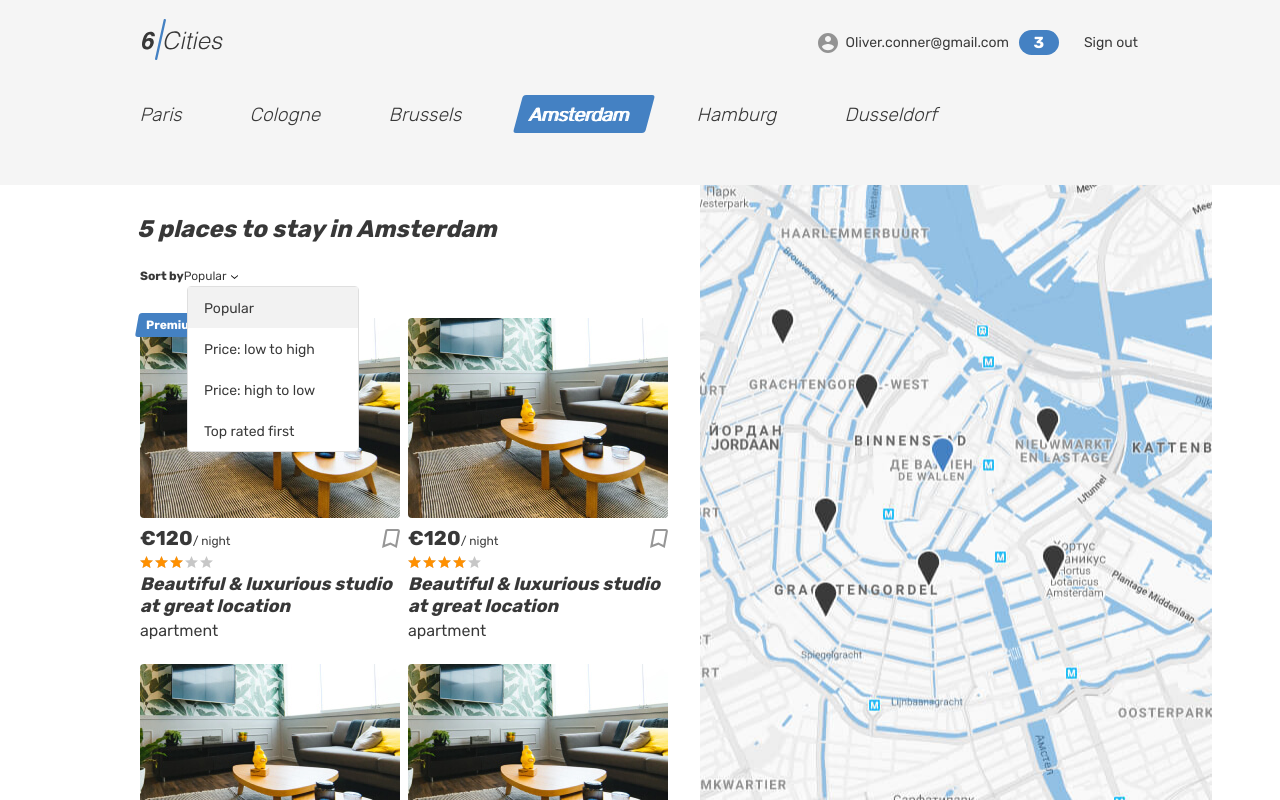
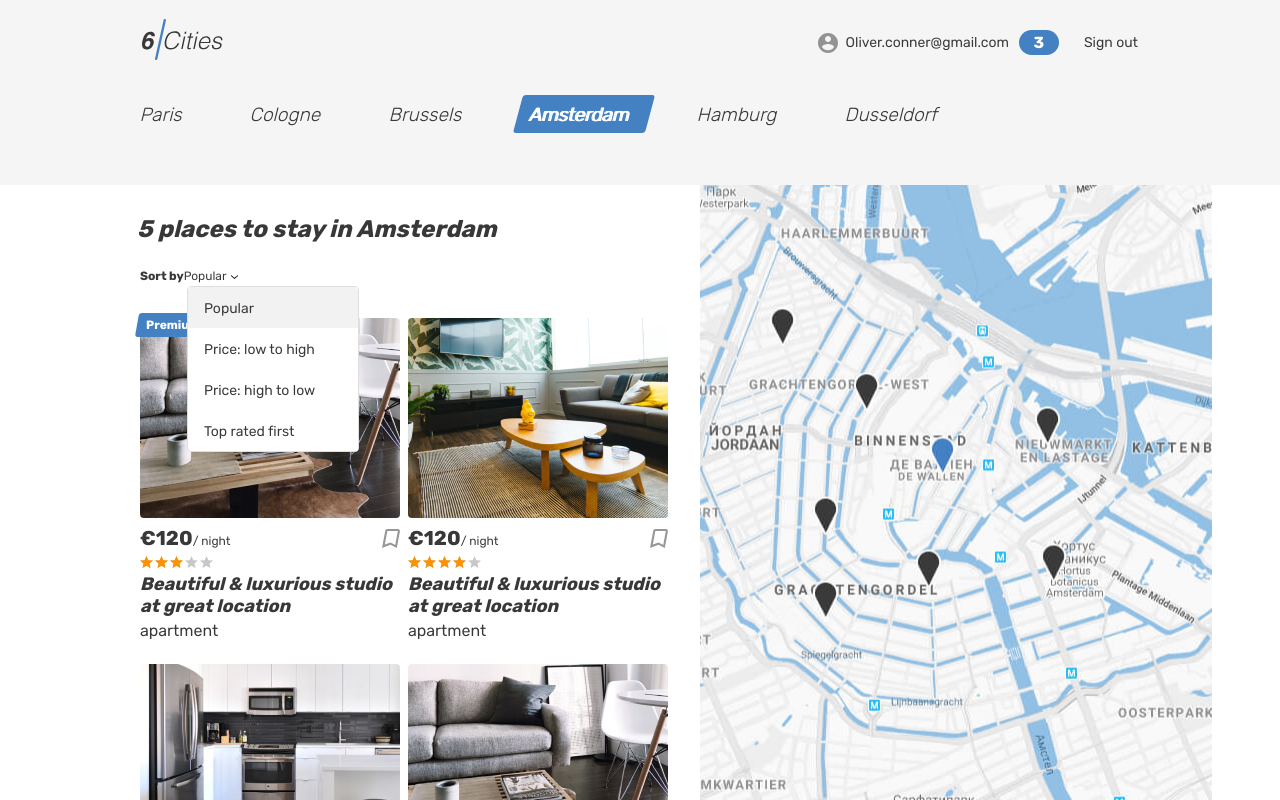
Before and after one commit to htmlacademy-react/2189499-six-cities-13, a React (Vite) app: page / in a window 1280 px wide. Built offline with nearby package versions, Linux system fonts and the light colour scheme.

Commit message:
добавили отрисовку разных картинок для карточек

```diff
--- a/src/components/card-component.tsx
+++ b/src/components/card-component.tsx
@@ -1,6 +1,6 @@
-import { Offer } from "../types/offer";
-import { Link } from "react-router-dom";
-import { AppRoute } from "../const";
+import { Offer } from '../types/offer';
+import { Link } from 'react-router-dom';
+import { AppRoute } from '../const';
 
 type CardComponentProps = Offer & {
   handleCardMouseEnter: () => void;
@@ -8,13 +8,15 @@ type CardComponentProps = Offer & {
 };
 
 function CardComponent(prop: CardComponentProps): JSX.Element {
-  const {title, type, price, rating, id, isPremium, handleCardMouseEnter, handleCardMouseLeave} = prop;
+  const {title, type, price, rating, id, isPremium, handleCardMouseEnter, handleCardMouseLeave, previewImage} = prop;
+
   return (
     <article className="cities__card place-card"
       onMouseEnter={handleCardMouseEnter}
       onMouseLeave={handleCardMouseLeave}
     >
-      {isPremium ?
+      {
+        isPremium ?
           <div className="place-card__mark">
             <span>Premium</span>
           </div> :
@@ -24,7 +26,7 @@ function CardComponent(prop: CardComponentProps): JSX.Element {
         <Link to={`${AppRoute.Offer}${id}`}>
           <img
             className="place-card__image"
-            src="img/apartment-02.jpg"
+            src={previewImage}
             width={260}
             height={200}
             alt="Place image"
@@ -46,11 +48,11 @@ function CardComponent(prop: CardComponentProps): JSX.Element {
         </div>
         <div className="place-card__rating rating">
           <div className="place-card__stars rating__stars">
-            {(rating == 1) ? <span style={{width: '20%'}}></span>: ''}
-            {(rating == 2) ? <span style={{width: '40%'}}></span>: ''}
-            {(rating == 3) ? <span style={{width: '60%'}}></span>: ''}
-            {(rating == 4) ? <span style={{width: '80%'}}></span>: ''}
-            {(rating == 5) ? <span style={{width: '100%'}}></span>: ''}
+            {(rating === 1) ? <span style={{width: '20%'}}></span> : ''}
+            {(rating === 2) ? <span style={{width: '40%'}}></span> : ''}
+            {(rating === 3) ? <span style={{width: '60%'}}></span> : ''}
+            {(rating === 4) ? <span style={{width: '80%'}}></span> : ''}
+            {(rating === 5) ? <span style={{width: '100%'}}></span> : ''}
             <span className="visually-hidden"></span>
           </div>
         </div>
--- a/src/index.tsx
+++ b/src/index.tsx
@@ -11,8 +11,8 @@ const root = ReactDOM.createRoot(
 root.render(
   <React.StrictMode>
     <App
-    countPlaces={CountPlaces.Count}
-    offers={offers}
+      countPlaces={CountPlaces.Count}
+      offers={offers}
     />
   </React.StrictMode>
 );
--- a/src/moks/offers.ts
+++ b/src/moks/offers.ts
@@ -22,7 +22,7 @@ export const offers: Offers = [
     isFavorite: false,
     isPremium: true,
     rating: 3,
-    previewImage: 'https://url-to-image/image.png',
+    previewImage: 'img/apartment-01.jpg',
     description: 'A quiet cozy and picturesque that hides behind a a river by the unique lightness of Amsterdam.',
     bedrooms: 3,
     goods: [
@@ -60,7 +60,7 @@ export const offers: Offers = [
     isFavorite: false,
     isPremium: false,
     rating: 4,
-    previewImage: 'https://url-to-image/image.png',
+    previewImage: 'img/apartment-02.jpg',
     description: 'A quiet cozy and picturesque that hides behind a a river by the unique lightness of Amsterdam.',
     bedrooms: 3,
     goods: [
@@ -98,7 +98,7 @@ export const offers: Offers = [
     isFavorite: false,
     isPremium: false,
     rating: 4,
-    previewImage: 'https://url-to-image/image.png',
+    previewImage:'img/apartment-03.jpg',
     description: 'A quiet cozy and picturesque that hides behind a a river by the unique lightness of Amsterdam.',
     bedrooms: 3,
     goods: [
@@ -136,7 +136,7 @@ export const offers: Offers = [
     isFavorite: false,
     isPremium: false,
     rating: 4,
-    previewImage: 'https://url-to-image/image.png',
+    previewImage: 'img/apartment-01.jpg',
     description: 'A quiet cozy and picturesque that hides behind a a river by the unique lightness of Amsterdam.',
     bedrooms: 3,
     goods: [
```
Also changed, not shown: src/components/app/app.tsx (line endings or trailing spaces). Lines whose indentation alone changed are shown as unchanged.
